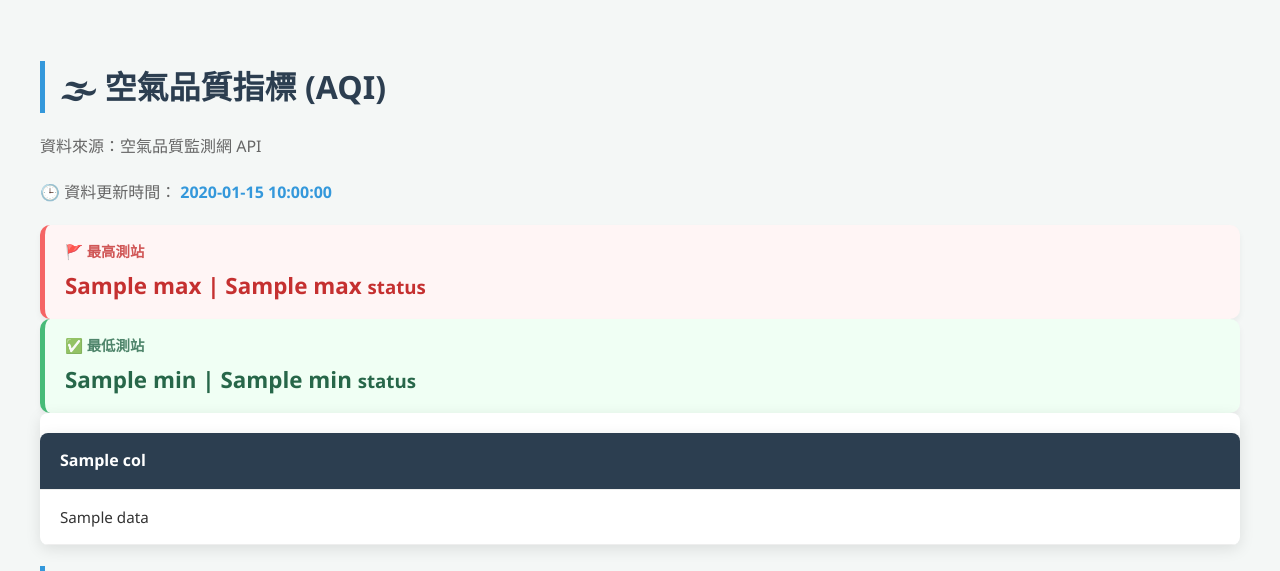
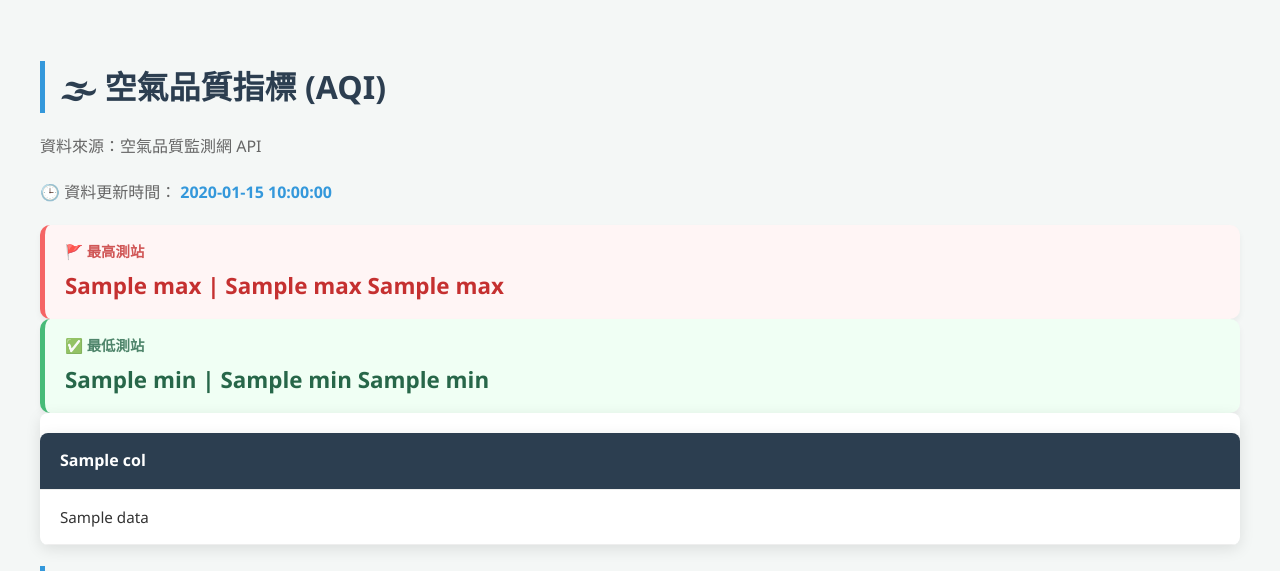
Before and after one commit to rtw165-sys/flask-aqi, a Flask app: template templates/index.html in a window 1280 px wide. Shown: the top 571 px of the page. Run offline with Flask 3, Linux system fonts and the light colour scheme; the template is opened without the code that fills it: most values are stand-ins (such as "Sample title", 1, 10 or a date in 2020).

Commit message:
更新data datetime

```diff
--- a/database.py
+++ b/database.py
@@ -13,7 +13,7 @@ urllib3.disable_warnings(urllib3.exceptions.InsecureRequestWarning)
 def get_data():
     print("取得aqi資料中")
     try:
-        api_url = "https://data.moenv.gov.tw/api/v2/aqx_p_432?api_key=4c89a32a-a214-461b-bf29-30ff32a61a8a&limit=1000&sort=ImportDate desc&format=JSON"
+        api_url = "https://data.moenv.gov.tw/api/v2/aqx_p_432?api_key=e75b1660-e564-4107-aad5-a8be1f905dd9&limit=1000&sort=ImportDate%20desc&format=JSON"
         resp = requests.get(api_url, verify=False)
         df = pd.read_json(io.StringIO(resp.text))
         df1 = df.drop_duplicates(subset=["sitename", "publishtime"]).dropna()
@@ -114,9 +114,10 @@ def get_latest_data():
         return result
 
     sql = """
-    select * from data where publishtime =
+    select * from data where publishtime=
     (select max(publishtime) from data);
     """
+
     # sql = 'select max(`publishtime`) from `data`;'
 
     try:
--- a/main.py
+++ b/main.py
@@ -58,8 +58,8 @@ def index():
         print(datetime, min_values, max_values)
 
         data["datetime"] = datetime
-        data["min"] = [min_values[0], min_values[16]]
-        data["max"] = [max_values[0], max_values[16]]
+        data["min"] = [min_values[0], min_values[2], min_values[3]]
+        data["max"] = [max_values[0], max_values[2], max_values[3]]
 
     return render_template("index.html", result=result, counties=counties, data=data)
 
--- a/templates/index.html
+++ b/templates/index.html
@@ -223,12 +223,12 @@
   {% if data %}
   <div class="kpi-card higher">
     <span class="kpi-label">🚩 最高測站 </span>
-    <span class="kpi-value">{{data.max[0]}} | {{data.max[1]}} <small>status</small></span>
+    <span class="kpi-value">{{data.max[0]}} | {{data.max[1]}} {{data.max[2]}} </span>
   </div>
 
   <div class="kpi-card lower">
     <span class="kpi-label">✅ 最低測站</span>
-    <span class="kpi-value">{{data.min[0]}} | {{data.min[1]}} <small>status</small></span>
+    <span class="kpi-value">{{data.min[0]}} | {{data.min[1]}} {{data.min[2]}} </span>
   </div>
   {% else %}
   <span class="kpi-value">資料取得失敗!</span>
@@ -310,7 +310,7 @@
       fetch(`/api/data/${county}`)
         .then(res => res.json())
         .then(data => {
-          const labels = data.map(value => value[1]);
+          const labels = data.map(value => value[0]);
           const values = data.map(value => value[2]);
 
           console.log(labels, values);
@@ -347,6 +347,7 @@
 
     console.log(myChart);
 
+
     //countiesEl.selectedIndex = 1;
     //countiesEl.dispatchEvent(new Event("change"));
 
```
